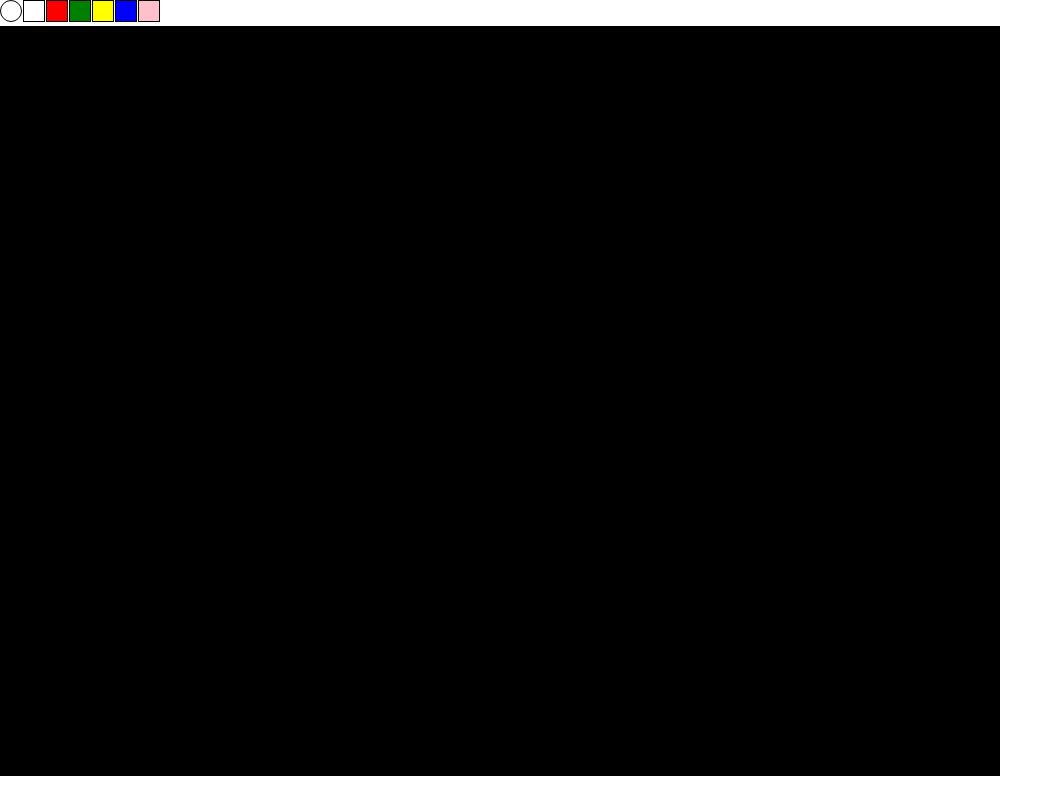
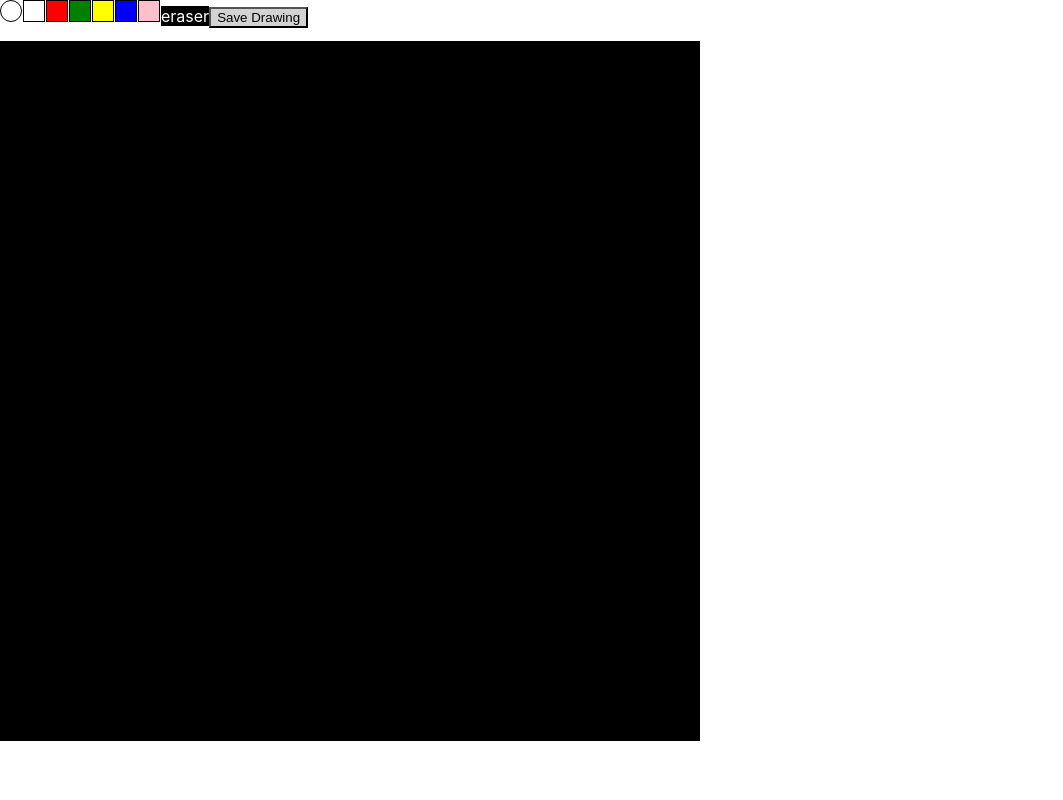
Before and after one commit to jrw192/jspaint, a React (Create React App) app: page / in a window 1280 px wide. Shown: the whole page, without its empty margins (0-1063 px from the left). Built offline with nearby package versions, Linux system fonts and the light colour scheme.

Commit message:
save drawing to disk

```diff
--- a/src/App.js
+++ b/src/App.js
@@ -19,6 +19,7 @@ export default class App extends React.Component {
 		this.onMouseMove = this.onMouseMove.bind(this);
 		this.endPaintEvent = this.endPaintEvent.bind(this);
 		this.onColorClick = this.onColorClick.bind(this);
+		this.saveImage = this.saveImage.bind(this);
 		this.state = {
 			myStrokeStyle: 'white',
 		}
@@ -76,11 +77,27 @@ export default class App extends React.Component {
 	    console.log("oncolorclick");
 	}
 
+
+
+	saveImage() {
+		const dataURL = this.canvas.toDataURL();
+		//document.write('<img src="'+dataURL+'"/>');
+		//this.saveBase64AsFile(dataURL, 'pic.png');
+		var link = document.createElement("a");
+
+		link.setAttribute("href", dataURL);
+		link.setAttribute("download", 'pic.png');
+		link.click();
+	}
+
 	componentDidMount() {
 		// Here we set up the properties of the canvas element.
-		this.canvas.width = 1000;
-		this.canvas.height = 750;
+		this.canvas.width = 700;
+		this.canvas.height = 700;
 		this.ctx = this.canvas.getContext('2d');
+		this.ctx.fillStyle = 'black';
+		this.ctx.fillRect(0, 0, this.canvas.width, this.canvas.height);
+
 		this.ctx.lineJoin = 'round';
 		this.ctx.lineCap = 'round';
 		this.ctx.lineWidth = 5;
@@ -107,6 +124,8 @@ export default class App extends React.Component {
 					<Div style={{backgroundColor: 'yellow'}} onClick={this.onColorClick}></Div>
 					<Div style={{backgroundColor: 'blue'}} onClick={this.onColorClick}></Div>
 					<Div style={{backgroundColor: 'pink'}} onClick={this.onColorClick}></Div>
+					<div onClick={this.onColorClick} style={{height: '20px', backgroundColor: 'black', color: 'white', display: 'inline-block'}}>eraser</div>
+					<button id="myButton" download="YourFileName.jpg" style={{backgroundColor: 'lightgrey', marginBottom: '1%'}} onClick={this.saveImage}>Save Drawing</button>
 				</div>
 				<div>
 
@@ -114,7 +133,6 @@ export default class App extends React.Component {
 				<canvas
 				// We use the ref attribute to get direct access to the canvas element.
 					ref={(ref) => (this.canvas = ref)}
-					style={{ background: 'black' }}
 					onMouseDown={this.onMouseDown}
 					onMouseLeave={this.endPaintEvent}
 					onMouseUp={this.endPaintEvent}
```
